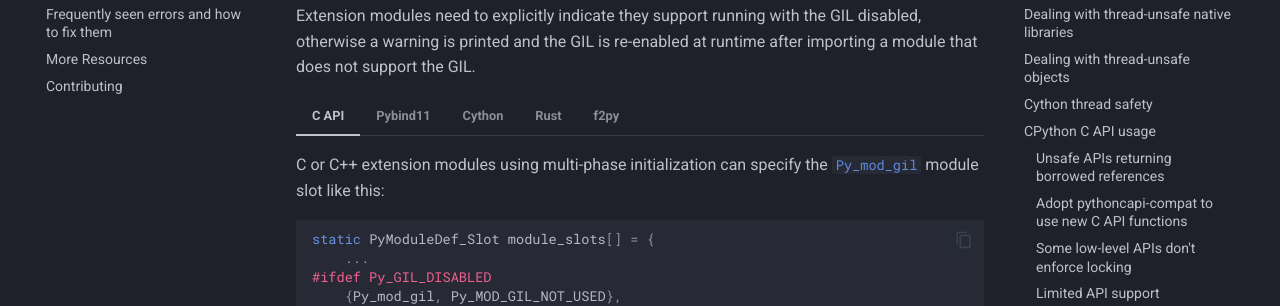
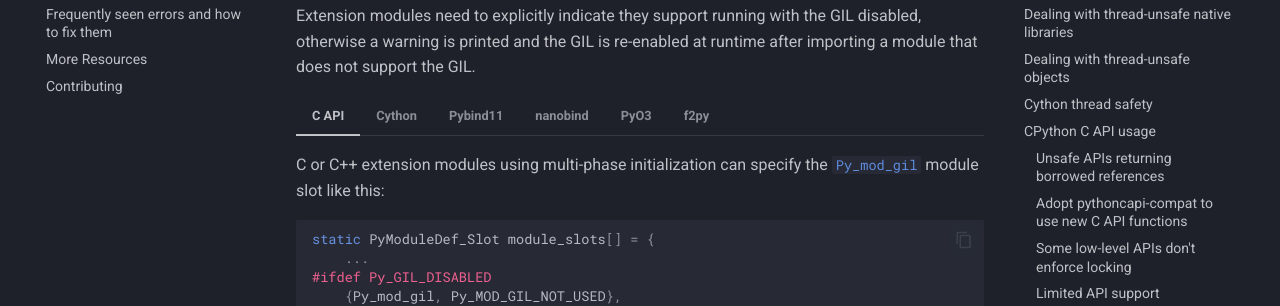
Before and after one commit to Quansight-Labs/free-threaded-compatibility, an MkDocs documentation site: the page built from docs/porting-extensions.md, in a window 1280 px wide and 900 px high. Shown: the part 421-727 px from the top of the window. Built offline with MkDocs 1.6.1 and Material for MkDocs 9.7.7, drawn with Linux system fonts in a browser that asks for light colours; comment, search, counter and statistics services are not loaded; some of the changed lines change nothing that is shown.

Commit message:
update tab picker for declaring free-threaded support (#182)

````diff
--- a/docs/porting-extensions.md
+++ b/docs/porting-extensions.md
@@ -50,22 +50,6 @@ after importing a module that does not support the GIL.
     #endif
 
         return mod;
-    }
-    ```
-
-=== "Pybind11"
-
-    C++ extension modules making use of `pybind11` can easily declare support for
-    running with the GIL disabled via the
-    [`gil_not_used`](https://pybind11.readthedocs.io/en/stable/reference.html#_CPPv4N7module_23create_extension_moduleEPKcPKcP10module_def16mod_gil_not_used)
-    argument to `create_extension_module`. Example:
-
-    ```cpp
-    #include <pybind11/pybind11.h>
-    namespace py = pybind11;
-
-    PYBIND11_MODULE(example, m, py::mod_gil_not_used()) {
-        ...
     }
     ```
 
@@ -158,9 +142,40 @@ after importing a module that does not support the GIL.
     free-threaded builds. See [the docs on setting up CI](ci.md) for advice on
     how to build projects that depend on Cython.
 
-=== "Rust"
+=== "Pybind11"
 
-    If you use the CPython C API via [PyO3](https://pyo3.rs), then you
+    C++ extension modules making use of `pybind11` can easily declare support for
+    running with the GIL disabled via the
+    [`gil_not_used`](https://pybind11.readthedocs.io/en/stable/reference.html#_CPPv4N7module_23create_extension_moduleEPKcPKcP10module_def16mod_gil_not_used)
+    argument to `create_extension_module`. Example:
+
+    ```cpp
+    #include <pybind11/pybind11.h>
+    namespace py = pybind11;
+
+    PYBIND11_MODULE(example, m, py::mod_gil_not_used()) {
+        ...
+    }
+    ```
+
+=== "nanobind"
+
+    C++ extension modules making use of `nanobind` can declare support for
+    running with the GIL disabled by passing the
+    [`FREE_THREADED`](https://nanobind.readthedocs.io/en/latest/free_threaded.html#opting-in)
+    argument to the `nanobind_add_module` CMake target command. Example:
+
+    ```cmake
+    nanobind_add_module(
+      my_ext                   # Target name
+      FREE_THREADED            # Opt into free-threading
+      my_ext.h                 # Source code files below
+      my_ext.cpp)
+    ```
+
+=== "PyO3"
+
+    If you use the CPython C API in Rust via [PyO3](https://pyo3.rs), then you
     can follow the [PyO3 Guide
     section](https://pyo3.rs/latest/free-threading.html) on supporting
     free-threaded Python. You must also update your extension to at least
````
